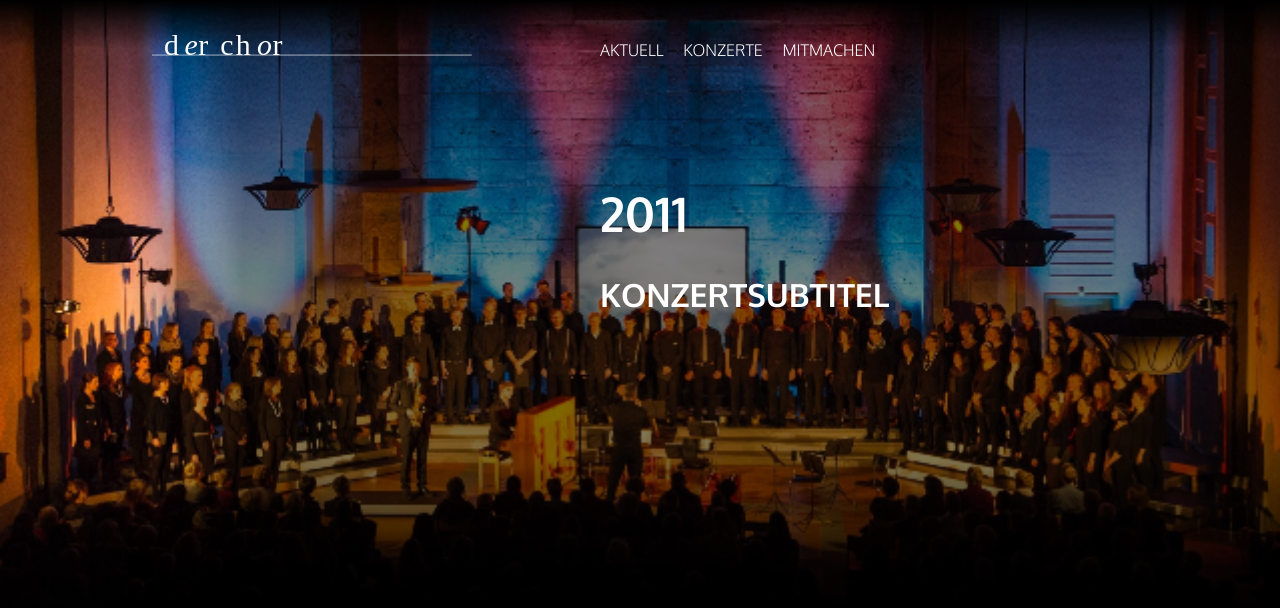
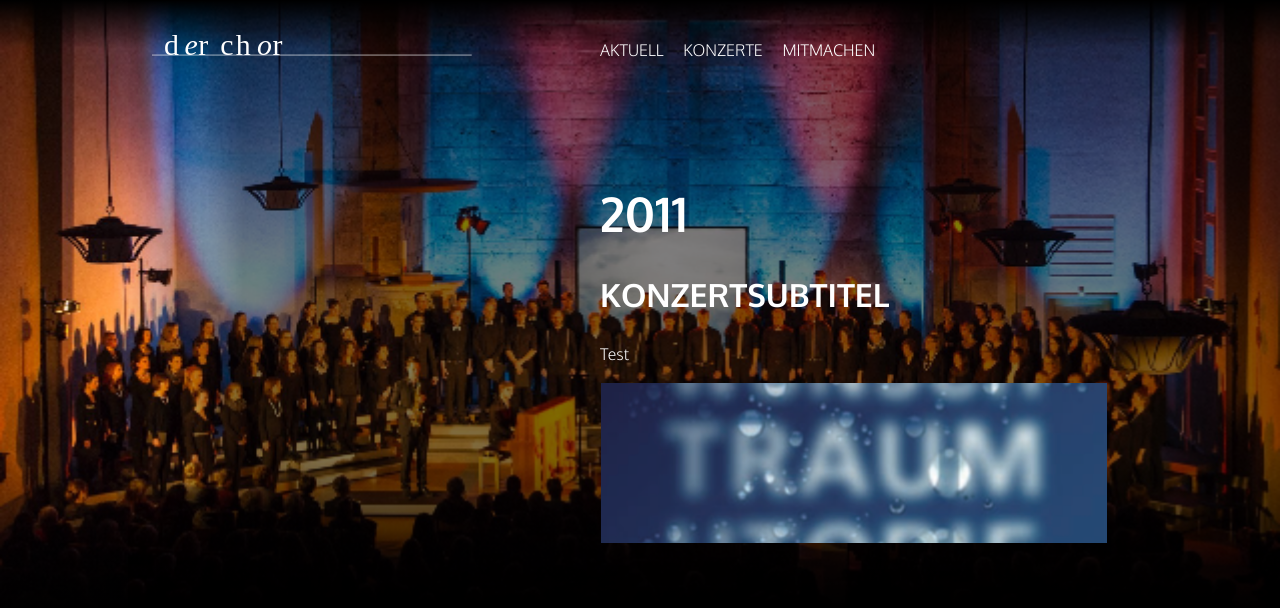
Before and after one commit to derchor/website, a Jekyll site: the page built from _concerts/2011.md, in a window 1280 px wide. Shown: the top 608 px of the page. Built offline with Jekyll 4.4.1, drawn with Linux system fonts in a browser that asks for light colours; nearby versions of some CDN libraries.

Commit message:
Updated '_concerts/2011.md' via CloudCannon

```diff
--- a/_concerts/2011.md
+++ b/_concerts/2011.md
@@ -3,8 +3,11 @@ year:
 title: '2011'
 subtitle: Konzertsubtitel
 background_image_path: /images/chor.png
-background_color_rgb: 'rgb(0,0,0)'
+background_color_rgb: 'rgb(0, 0, 0)'
 layout: konzerte
 images:
-  - image_path:
+  - image_path: /uploads/wunsch.png
 ---
+
+
+Test
```
